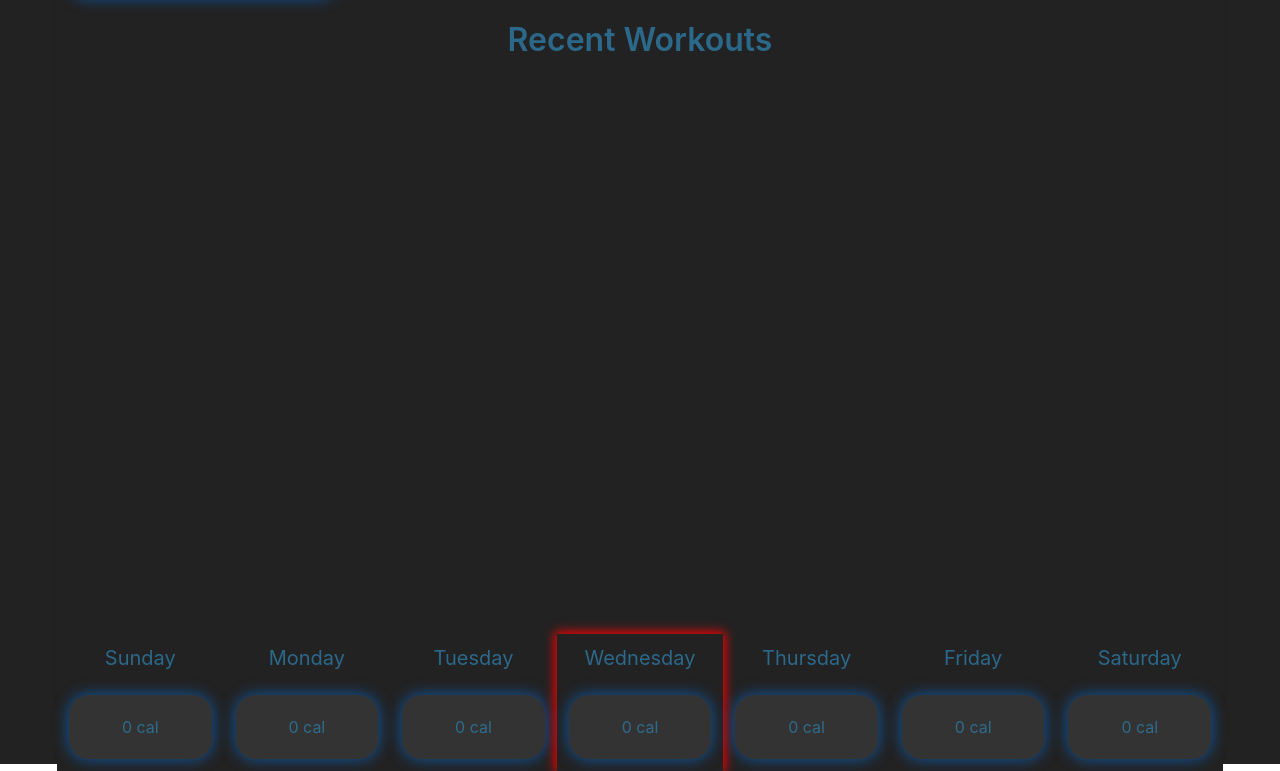
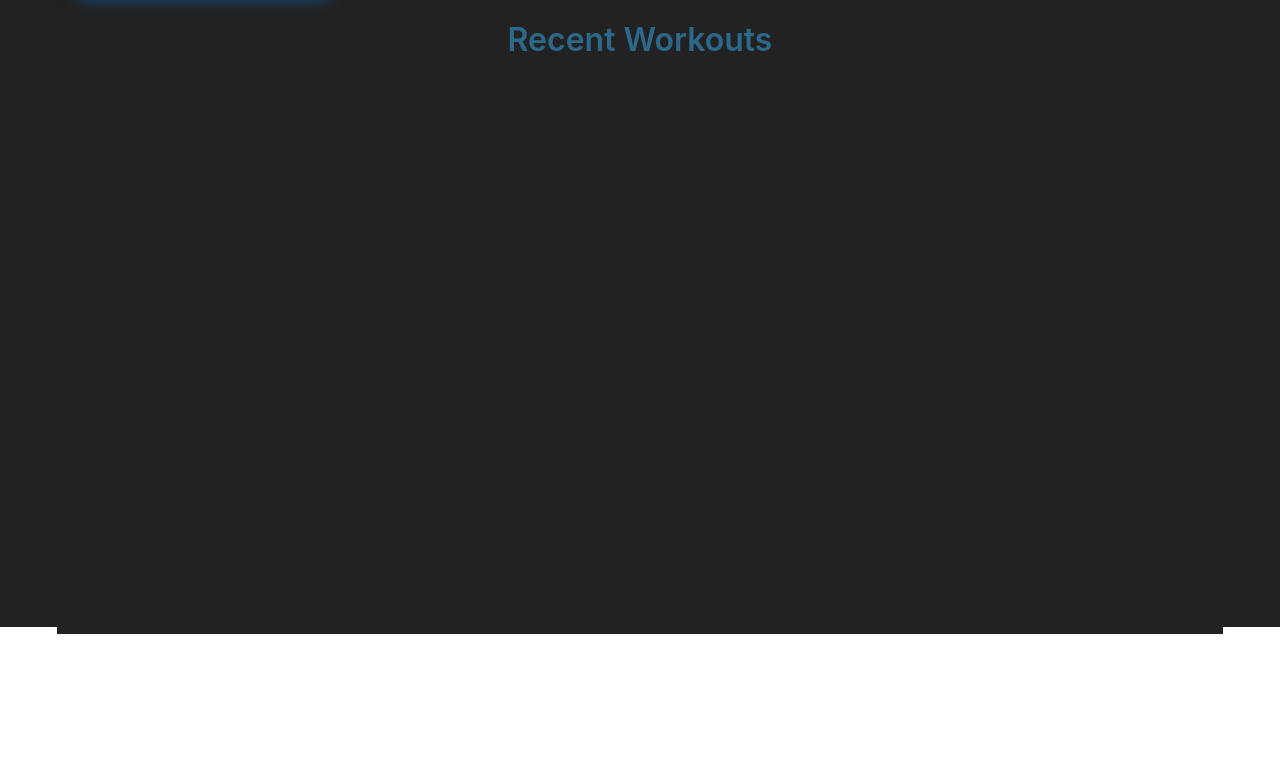
Before and after one commit to BryanV245/Assignments-and-Final, a Vue app in the folder FitNet/FitNet/: page / in a window 1280 px wide. Shown: the part 478-1249 px from the top of the page. After the commit the page ends 1112 px from the top, so only its background shows below. Built offline with nearby package versions, Linux system fonts and the light colour scheme.

Commit message:
fixed current day marker

```diff
--- a/FitNet/FitNet/src/views/Dashboard.vue
+++ b/FitNet/FitNet/src/views/Dashboard.vue
@@ -98,9 +98,14 @@ const weeklyCaloriesBurned = computed(() => {
         <h1 class="title has-text-centered">Weekly Calorie Burn Progress</h1>
         <p class="subtitle has-text-centered">{{ weeklyCaloriesBurned }} cal burned since last Sunday</p>
         <div class="columns is-multiline">
-          <div v-for="workout in weeklyWorkouts" :key="workout.day" class="column is-one-sixth has-text-centered">
-            <h2 class="subtitle">{{ workout.day }}</h2>
-            <div class="box">{{ workout.caloriesBurned }} cal</div>
+          <div
+          v-for="workout in weeklyWorkouts"
+          :key="workout.day"
+          class="column is-one-sixth has-text-centered"
+          :class="{ 'current-day': workout.day === todayDayName }"
+        >
+          <h2 class="subtitle">{{ workout.day }}</h2>
+          <div class="box">{{ workout.caloriesBurned }} cal</div>
           </div>
         </div>
       </div>
@@ -110,7 +115,11 @@ const weeklyCaloriesBurned = computed(() => {
   <div class="container2">
     <h1 class="title has-text-centered">Recent Workouts</h1>
     <div class="columns is-multiline">
-      <div v-for="workout in customWorkouts" :key="workout.workout" class="column is-one-sixth has-text-centered">
+      <div
+      v-for="workout in customWorkouts"
+      :key="workout.workout"
+      class="column is-one-sixth has-text-centered"
+      >
         <h2 class="subtitle">{{ workout.workout }}</h2>
         <div class="box">{{ workout.caloriesBurned }} cal</div>
       </div>
@@ -120,19 +129,6 @@ const weeklyCaloriesBurned = computed(() => {
 
 
   </main>
-
-
-  <div class="columns is-multiline">
-    <div
-      v-for="workout in weeklyWorkouts"
-      :key="workout.day"
-      class="column is-one-sixth has-text-centered"
-      :class="{ 'current-day': workout.day === todayDayName }"
-    >
-      <h2 class="subtitle">{{ workout.day }}</h2>
-      <div class="box">{{ workout.caloriesBurned }} cal</div>
-    </div>
-  </div>
 </template>
 
 <style scoped>
```
